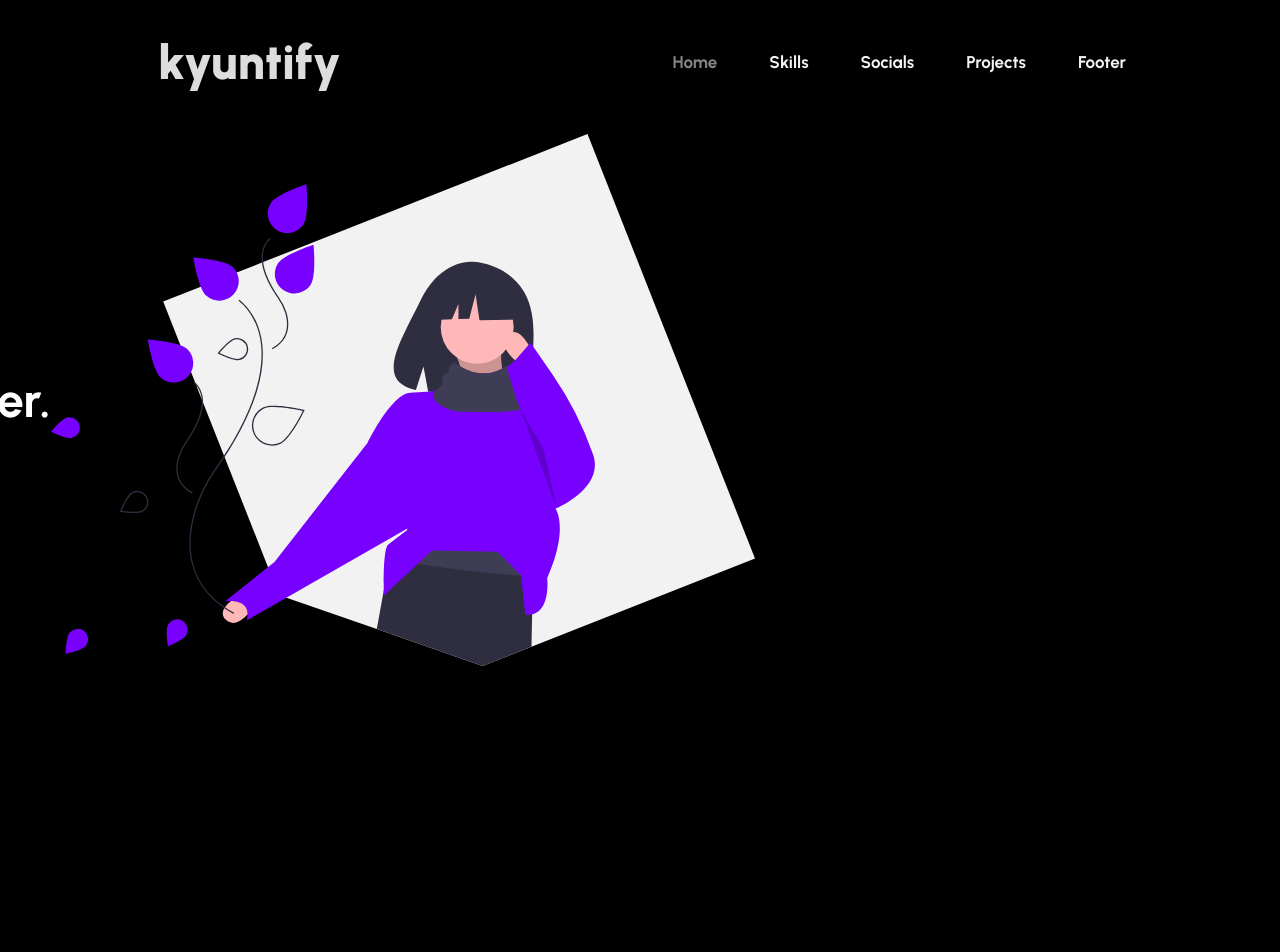
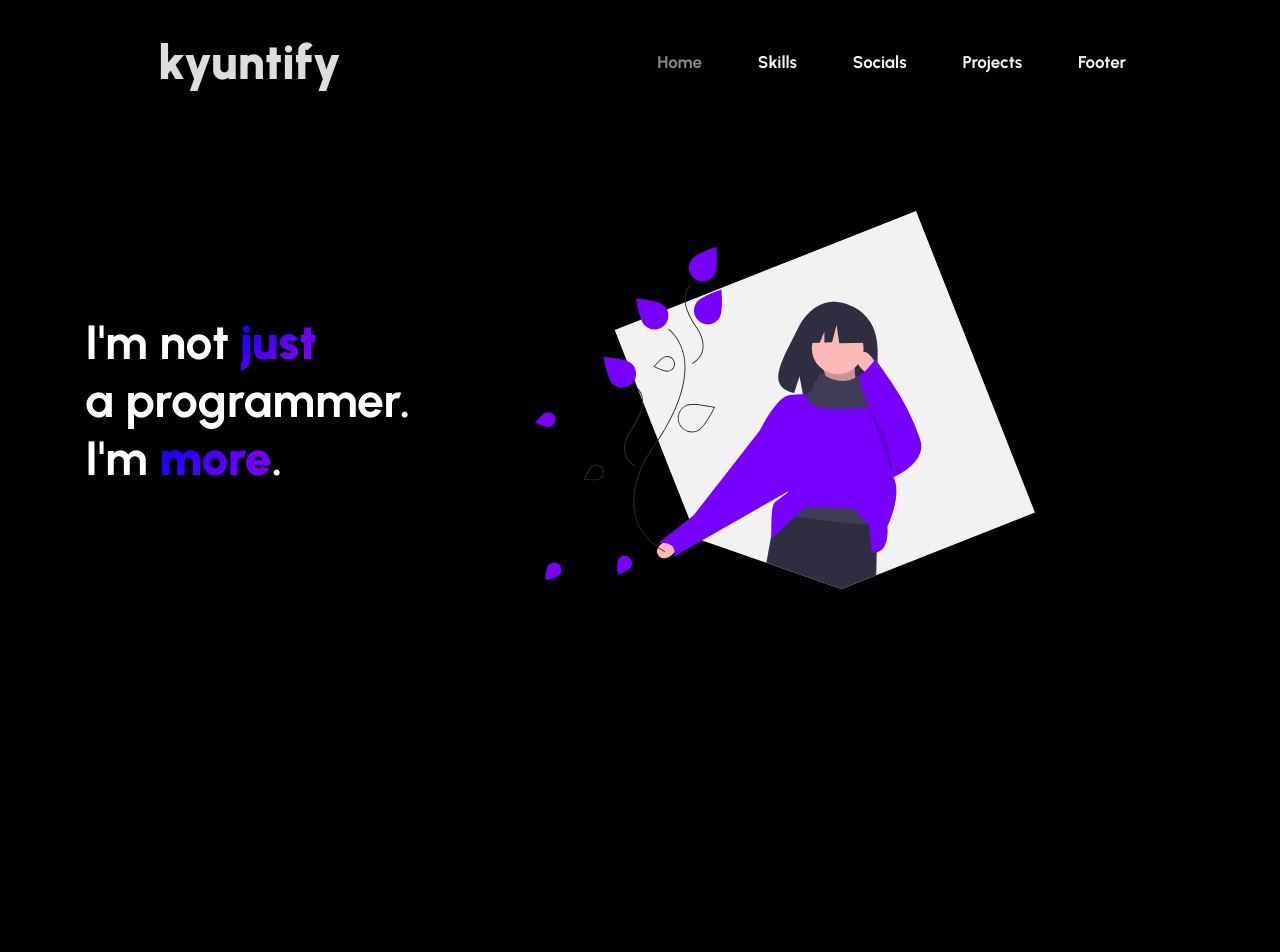
Before and after one commit to kyuls/kyuntify, a plain HTML site: page index.html in a window 1280 px wide. Shown: the top 952 px of the page. Before the commit the page ends 858 px from the top, so only its background shows below. Drawn offline with Linux system fonts and the light colour scheme.

Commit message:
Update styles.css

```diff
--- a/css/styles.css
+++ b/css/styles.css
@@ -68,7 +68,6 @@
   }
 
   .topnav {
-    background-color: rgba(47, 37, 72, 0);
     font-family: 'Urbanist';
     font-weight: bold;
     display: grid;
@@ -84,7 +83,6 @@
 
   .nav-scrolled {
     backdrop-filter: blur(20px);
-    background-color: rgba(0,0,0,0.510);
   }
 
   .holder {
@@ -104,7 +102,6 @@
   }
 
   .topnav a {
-    float: left;
     color: #f2f2f2;
     text-align: center;
     padding: 6px 16px;
@@ -146,10 +143,10 @@
     font-weight: bolder;
   }
 
-  /* End OF NAVBAR */
+  /* END OF NAVBAR */
 
-.one {
-    margin-left: -100vh;
+  /* Hero */
+  .one {
     padding: 0;
     display: flex;
     justify-content: center;
@@ -160,6 +157,11 @@
 
 .one a {
   color: #fff;
+}
+
+.imgmain {
+  padding-left: 10%;
+  padding-right: none;
 }
 
 h1 {
@@ -175,6 +177,7 @@ body{
 
   .main-title {
     font-size: 3rem;
+    margin-left: -20vh;
   }
 
   .mt-highlight {
@@ -193,3 +196,17 @@ body{
       background-position: 400%;
     }
   }
+
+  /* End of hero */
+
+  /* Skill */
+  .two {
+    padding: 0;
+    display: flex;
+    justify-content: center;
+    align-items: center;
+    min-height: 100vh;
+    color: white;
+}
+
+  /* End of Skill */
```
